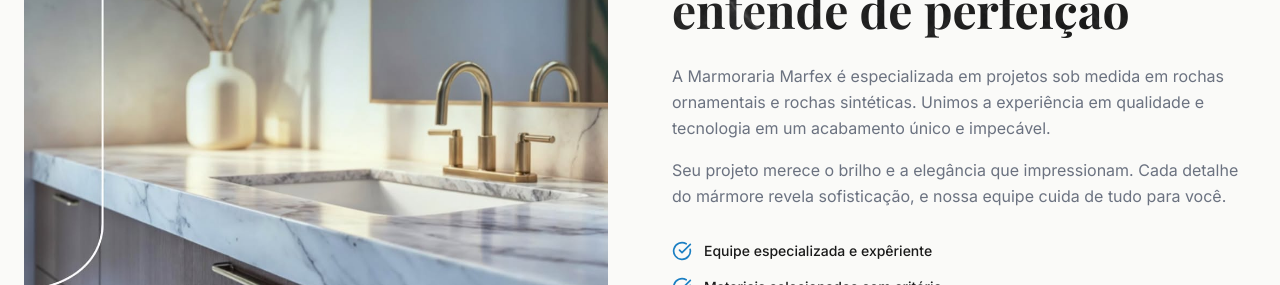
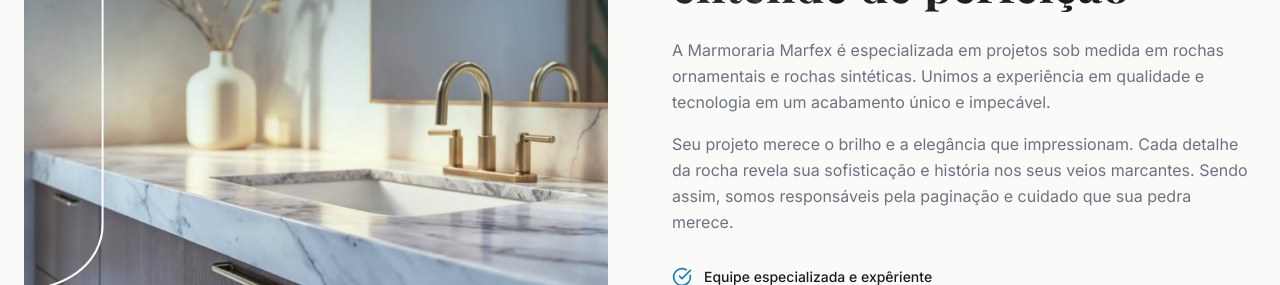
Before and after one commit to ishelp-lab/marfex, a Next.js app: page / in a window 1280 px wide. Shown: the part 6840-7125 px from the top of the page. Built offline with nearby package versions, Linux system fonts and the light colour scheme; a web font is replaced by a local one.

Commit message:
Mais correção de textos.

```diff
--- a/components/about-section.tsx
+++ b/components/about-section.tsx
@@ -51,8 +51,7 @@ export function AboutSection() {
               A Marmoraria Marfex é especializada em projetos sob medida em rochas ornamentais e rochas sintéticas. Unimos a experiência em qualidade e tecnologia em um acabamento único e impecável.
             </p>
             <p className="mt-4 text-base leading-relaxed text-muted-foreground">
-              Seu projeto merece o brilho e a elegância que impressionam. Cada detalhe do
-              mármore revela sofisticação, e nossa equipe cuida de tudo para você.
+              Seu projeto merece o brilho e a elegância que impressionam. Cada detalhe da rocha revela sua sofisticação e história nos seus veios marcantes. Sendo assim, somos responsáveis pela paginação e cuidado que sua pedra merece.
             </p>
 
             <ul className="mt-8 flex flex-col gap-4">
```
